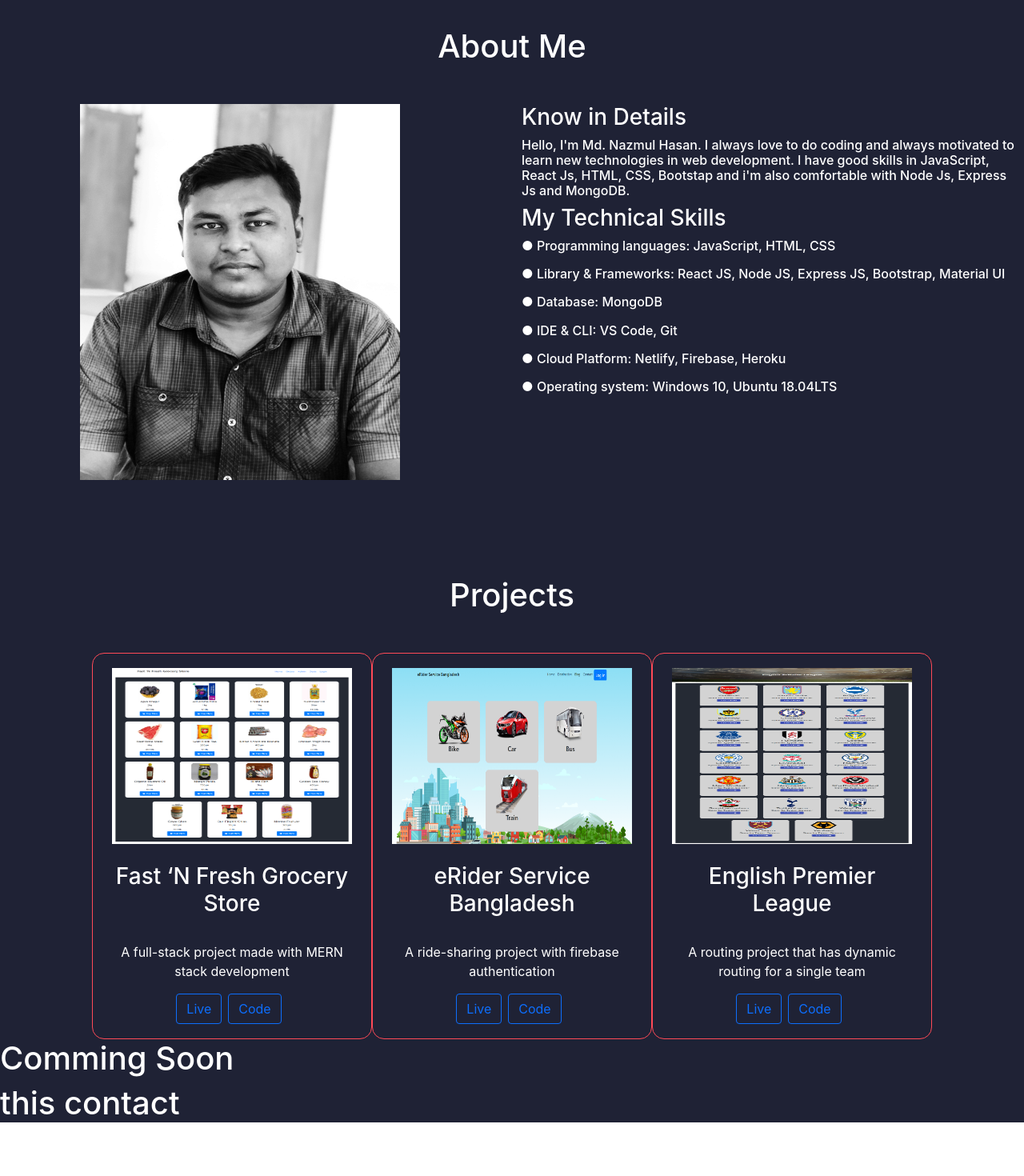
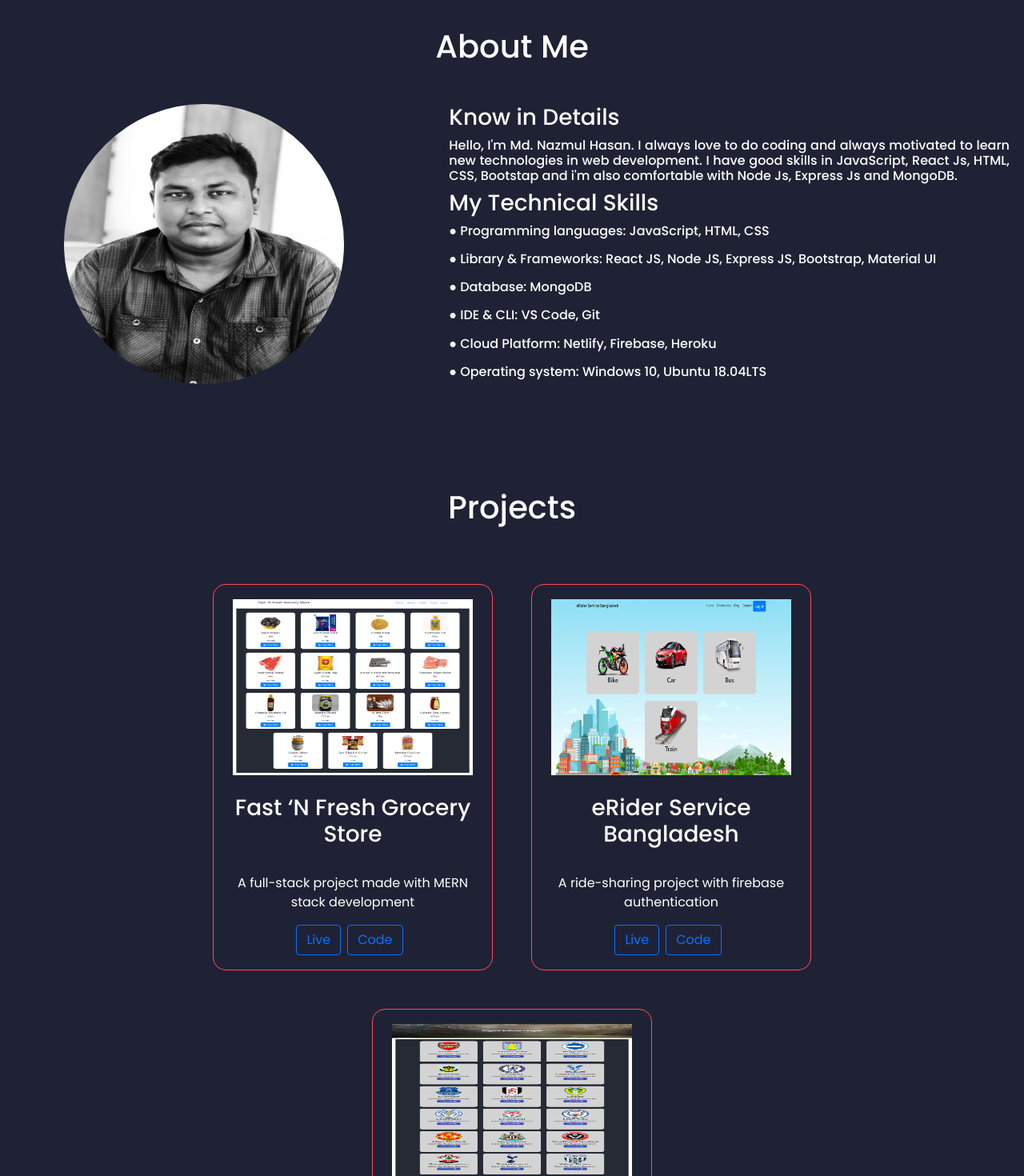
Before and after one commit to nazmuluzzal/portfolio-nazmul, a React (Create React App) app: page / in a window 1280 px wide. Shown: the part 700-2170 px from the top of the page at 80% size. Before the commit the page ends 2111 px from the top, so only its background shows below. Built offline with nearby package versions, Linux system fonts and the light colour scheme.

Commit message:
portfolio

```diff
--- a/package.json
+++ b/package.json
@@ -6,6 +6,7 @@
     "@testing-library/jest-dom": "^5.12.0",
     "@testing-library/react": "^11.2.6",
     "@testing-library/user-event": "^12.8.3",
+    "emailjs-com": "^2.6.4",
     "react": "^17.0.2",
     "react-dom": "^17.0.2",
     "react-scripts": "4.0.3",
--- a/public/index.html
+++ b/public/index.html
@@ -31,6 +31,11 @@
       integrity="sha384-eOJMYsd53ii+scO/bJGFsiCZc+5NDVN2yr8+0RDqr0Ql0h+rP48ckxlpbzKgwra6"
       crossorigin="anonymous"
     />
+    <link rel="preconnect" href="https://fonts.gstatic.com" />
+    <link
+      href="https://fonts.googleapis.com/css2?family=Poppins:wght@200;300;400;500;600;700;800;900&display=swap"
+      rel="stylesheet"
+    />
     <title>Nazmul-Portfolio</title>
   </head>
   <body>
--- a/src/App.css
+++ b/src/App.css
@@ -1,6 +1,9 @@
 .main-container {
   background-color: #1f2235;
   color: white;
+}
+body {
+  font-family: "Poppins", sans-serif;
 }
 
 .App-link {
--- a/src/components/About/About.css
+++ b/src/components/About/About.css
@@ -1,9 +1,13 @@
-.about-container {
-  /* height: 90vh; */
+/* .about-container {
+  height: 90vh;
+} */
+.profle-img {
+  width: 350px;
+  height: 350px;
+  border-radius: 50%;
+  margin-left: 80px;
 }
-.profle-img {
-  width: 400px;
-  height: 470px;
-  /* border-radius: 50%;  */
-  margin-left: 100px;
+.details-col {
+  text-align: justify;
+  padding: 0 30px;
 }
--- a/src/components/About/About.js
+++ b/src/components/About/About.js
@@ -7,10 +7,10 @@ const About = () => {
     <div className="about-container pt-4 pb-5 mb-5">
       <h1 className="text-center">About Me</h1>
       <div className="row mt-5">
-        <div className="col-md-6">
+        <div className="col-md-5">
           <img className="img-fluid profle-img" src={uzzalImg} alt="" />
         </div>
-        <div className="col-md-6">
+        <div className="col-md-7 details-col">
           <h3>Know in Details</h3>
           <h6>
             Hello, I'm Md. Nazmul Hasan. I always love to do coding and always
--- a/src/components/Blog/Blog.js
+++ b/src/components/Blog/Blog.js
@@ -2,8 +2,9 @@ import React from "react";
 
 const Blog = () => {
   return (
-    <div>
-      <h1>Comming Soon</h1>
+    <div className="text-center mt-5">
+      <h1>Blogs</h1>
+      <h3>Coming Soon</h3>
     </div>
   );
 };
--- /dev/null
+++ b/src/components/Contact/Contact.css
@@ -0,0 +1,11 @@
+.submit-btn {
+  background-color: #207cd3;
+}
+.contact-form {
+  width: 650px;
+}
+@media only screen and (max-width: 600px) {
+  .contact-form {
+    width: 360px;
+  }
+}
--- a/src/components/Contact/Contact.js
+++ b/src/components/Contact/Contact.js
@@ -1,9 +1,74 @@
 import React from "react";
+import emailjs from "emailjs-com";
+import "./Contact.css";
 
 const Contact = () => {
+  function sendEmail(e) {
+    e.preventDefault();
+
+    emailjs
+      .sendForm(
+        "service_dp8k19d",
+        "template_wu2qld6",
+        e.target,
+        "user_4ReygPdgBLZbNhIwziQly"
+      )
+      .then(
+        (result) => {
+          console.log(result.text);
+        },
+        (error) => {
+          console.log(error.text);
+        }
+      );
+    e.target.reset();
+  }
   return (
-    <div>
-      <h1>this contact</h1>
+    <div className="text-center mt-5">
+      <h1>Contact With Me</h1>
+      <h3>Get In Touch</h3>
+      <h4>Send Your Message</h4>
+      <form
+        className="contact-form border p-4 mx-auto mt-5"
+        onSubmit={sendEmail}
+      >
+        <div className="form-group mt-4">
+          <input
+            name="name"
+            type="text"
+            className="form-control"
+            id="exampleFormControlInput1"
+            placeholder="Name"
+            required
+          />
+        </div>
+        <div className="form-group mt-4">
+          <input
+            name="email"
+            type="email"
+            className="form-control"
+            id="exampleFormControlInput1"
+            placeholder="Email"
+            required
+          />
+        </div>
+        <div className="form-group mt-4">
+          <textarea
+            name="message"
+            className="form-control"
+            id="exampleFormControlTextarea1"
+            placeholder="Your Message"
+            rows="3"
+          ></textarea>
+        </div>
+        <button
+          type="submit"
+          className="btn submit-btn text-white w-100 mt-3"
+          value="Send"
+        >
+          Send
+        </button>
+      </form>
     </div>
   );
 };
--- a/src/components/Portfolio/Portfolio.css
+++ b/src/components/Portfolio/Portfolio.css
@@ -7,7 +7,7 @@
   width: 350px;
   border: 1px solid #ff4a57;
   padding: 18px;
-  border-radius: 15px;
+  border-radius: 16px;
 }
 
 .project-div img {
--- a/src/components/Portfolio/Project.js
+++ b/src/components/Portfolio/Project.js
@@ -3,7 +3,7 @@ import "./Portfolio.css";
 
 const Project = ({ project }) => {
   return (
-    <div className="project-div text-center">
+    <div className="project-div text-center m-4">
       <img src={project.img} alt="" />
       <h3 className="text-white pt-4">{project.name}</h3>
       <p className="text-white pt-4">{project.details}</p>
```
Also changed, not shown: 1 other file (tests, documents, lock files or other folders).
